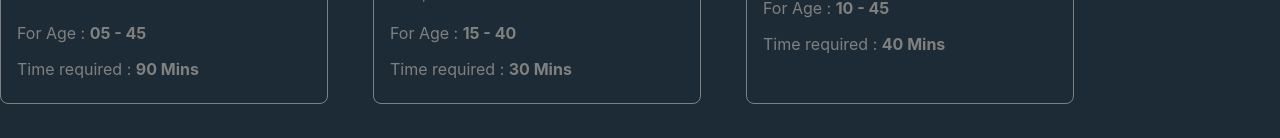
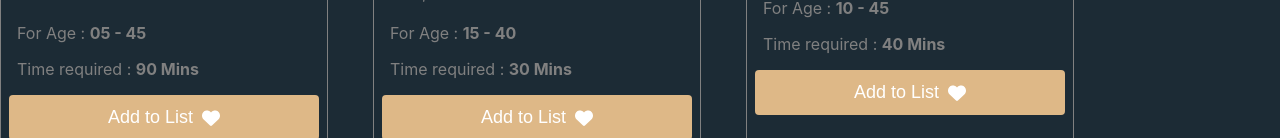
Before and after one commit to Md-rifat33/sports-db, a React (Create React App) app: page / in a window 1280 px wide. Shown: the part 662-800 px from the top of the page. Built offline with nearby package versions, Linux system fonts and the light colour scheme.

Commit message:
cart completed

```diff
--- a/package.json
+++ b/package.json
@@ -3,6 +3,9 @@
   "version": "0.1.0",
   "private": true,
   "dependencies": {
+    "@fortawesome/fontawesome-svg-core": "^6.2.0",
+    "@fortawesome/free-solid-svg-icons": "^6.2.0",
+    "@fortawesome/react-fontawesome": "^0.2.0",
     "@testing-library/jest-dom": "^5.16.5",
     "@testing-library/react": "^13.4.0",
     "@testing-library/user-event": "^13.5.0",
--- a/src/components/Cart/Cart.css
+++ b/src/components/Cart/Cart.css
@@ -33,3 +33,21 @@
 .time {
   color: gray;
 }
+
+.cart_btn {
+  display: flex;
+  justify-content: center;
+  align-items: center;
+  width: 100%;
+  background-color: burlywood;
+  color: #fff;
+  border: none;
+  border-radius: 4px;
+  height: 45px;
+  font-size: 18px;
+  cursor: pointer;
+}
+
+.btn_text {
+  margin-right: 9px;
+}
--- a/src/components/Cart/Cart.js
+++ b/src/components/Cart/Cart.js
@@ -1,5 +1,7 @@
 import React from 'react'
 import './Cart.css'
+import { FontAwesomeIcon } from '@fortawesome/react-fontawesome'
+import { faHeart } from '@fortawesome/free-solid-svg-icons'
 
 const Cart = ({ activity }) => {
   const { img, age, details, name, time } = activity
@@ -18,6 +20,10 @@ const Cart = ({ activity }) => {
           Time required : <strong className="timer">{time}</strong>
         </p>
       </div>
+      <button className="cart_btn">
+        <p className="btn_text">Add to List</p>
+        <FontAwesomeIcon icon={faHeart}></FontAwesomeIcon>
+      </button>
     </div>
   )
 }
```
Also changed, not shown: 1 other file (tests, documents, lock files or other folders).
